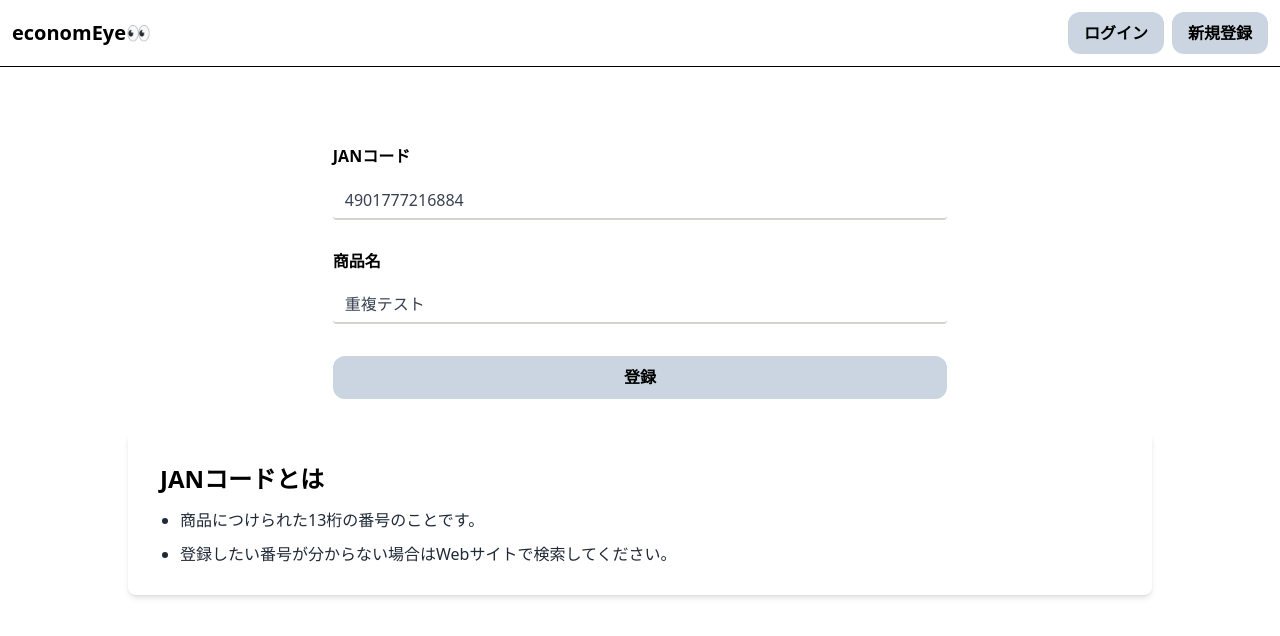
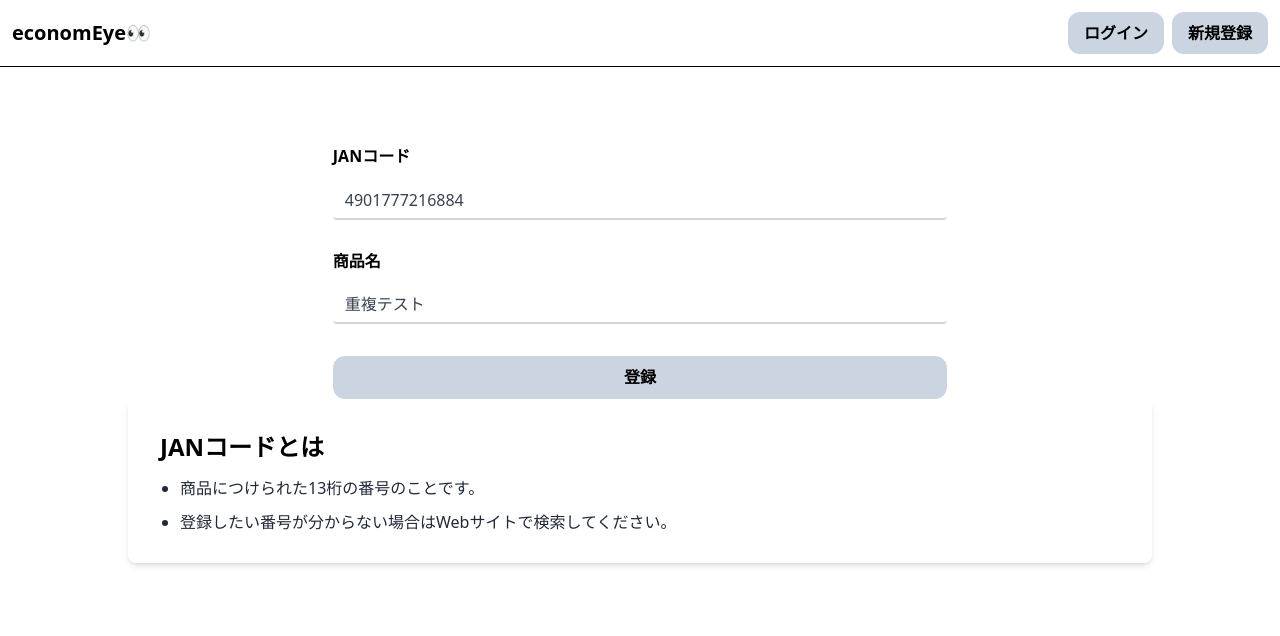
Before and after one commit to kikudesuyo/economEye, a React (Vite) app: page /mypage/register-item in a window 1280 px wide. Shown: the top 636 px of the page. Built offline with nearby package versions, Linux system fonts and the light colour scheme; no server answers.

Commit message:
modify registeritem

```diff
--- a/src/pages/RegisterItem.tsx
+++ b/src/pages/RegisterItem.tsx
@@ -42,7 +42,6 @@ const RegisterItem = () => {
           }}
         />
       </div>
-      <div className="flex flex-col pt-8">
       <div className="rounded-lg bg-white p-8 shadow-md">
         <h1 className="mb-4 text-2xl font-bold">JANコードとは</h1>
         <ul className="flex list-disc flex-col gap-4 pl-5">
@@ -54,7 +53,6 @@ const RegisterItem = () => {
           </li>
         </ul>
       </div>
-      </div>
     </Main>
   );
 };
```
Lines whose indentation alone changed are shown as unchanged.
